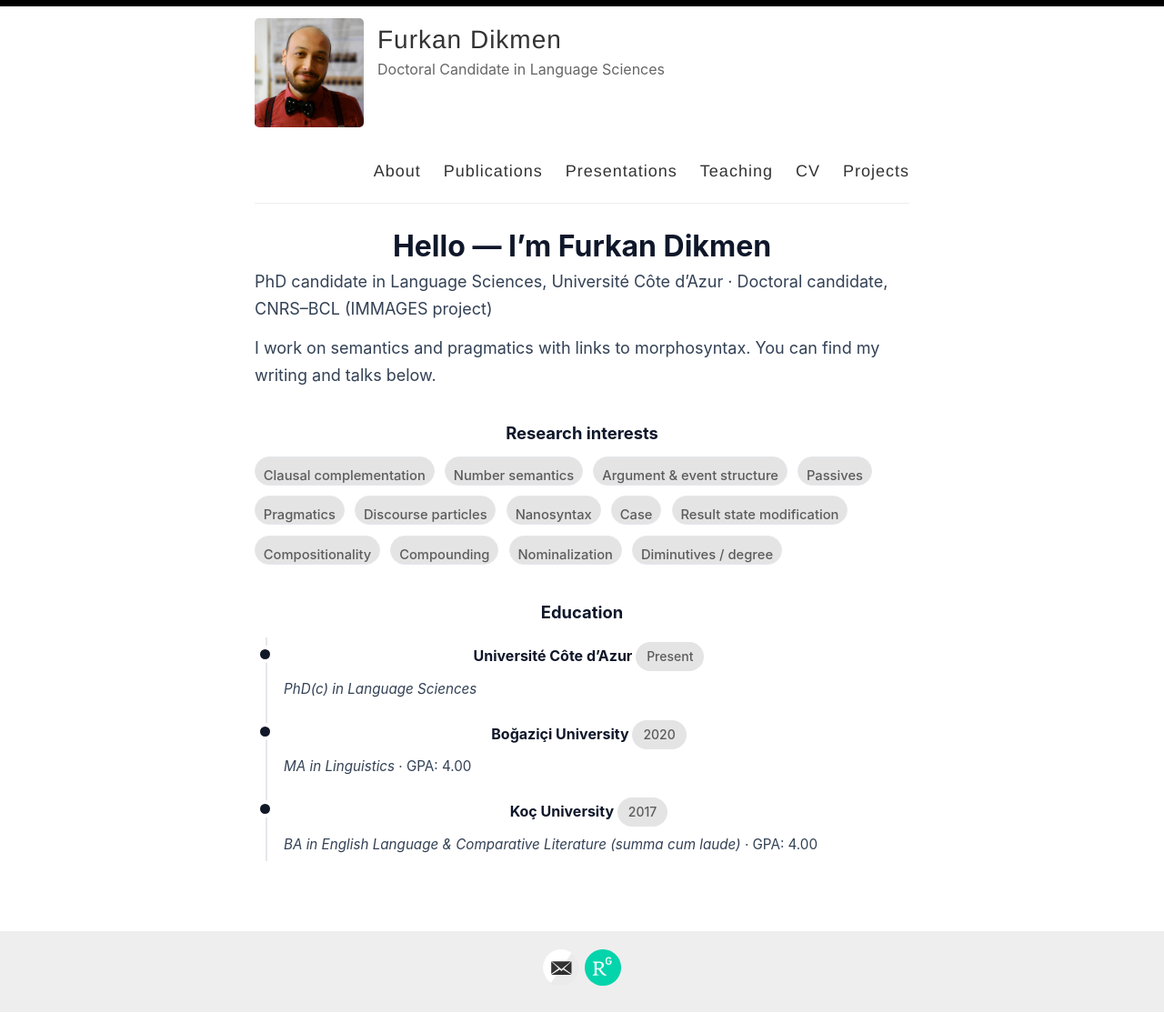
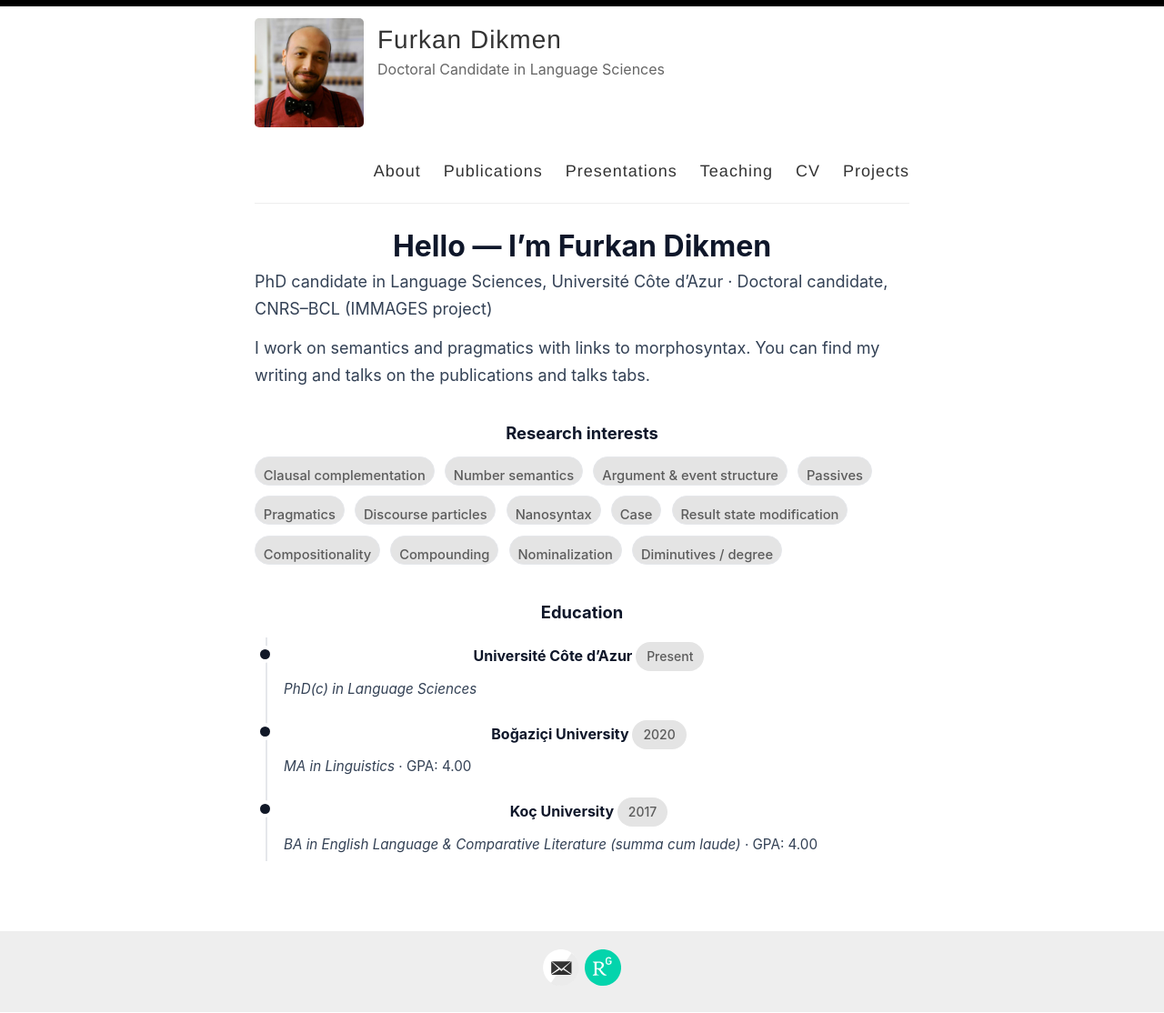
Before and after one commit to furkandikmen/furkandikmen.github.io, a Jekyll site: the page built from index.html, in a window 1280 px wide. Shown: the whole page at 91% size. Built offline with Jekyll 4.4.1, drawn with Linux system fonts in a browser that asks for light colours; the list of posts is cut into pages by our own code.

Commit message:
Update index.html

```diff
--- a/index.html
+++ b/index.html
@@ -45,7 +45,7 @@ layout: default
 <section class="hero">
   <h1>Hello — I’m Furkan Dikmen</h1>
   <p class="subtitle">PhD candidate in Language Sciences, Université Côte d’Azur · Doctoral candidate, CNRS–BCL (IMMAGES project)</p>
-  <p>I work on semantics and pragmatics with links to morphosyntax. You can find my writing and talks below.</p>
+  <p>I work on semantics and pragmatics with links to morphosyntax. You can find my writing and talks on the publications and talks tabs.</p>
 
 
 
```
